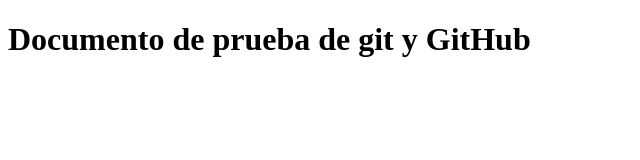
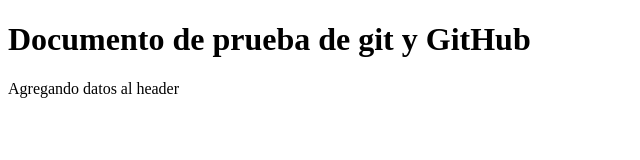
Before and after one commit to ChuchoCarmona/Prueba3, a plain HTML site: page index.html in a window 1280 px wide. Shown: the whole page, without its empty margins (0-640 px from the left). Drawn offline with Linux system fonts and the light colour scheme.

Commit message:
Agregando datos al header

```diff
--- a/index.html
+++ b/index.html
@@ -9,6 +9,7 @@
 <body>
     <header>
         <h1>Documento de prueba de git y GitHub</h1>
+        <p>Agregando datos al header</p>
     </header>
 
     <footer>
```
